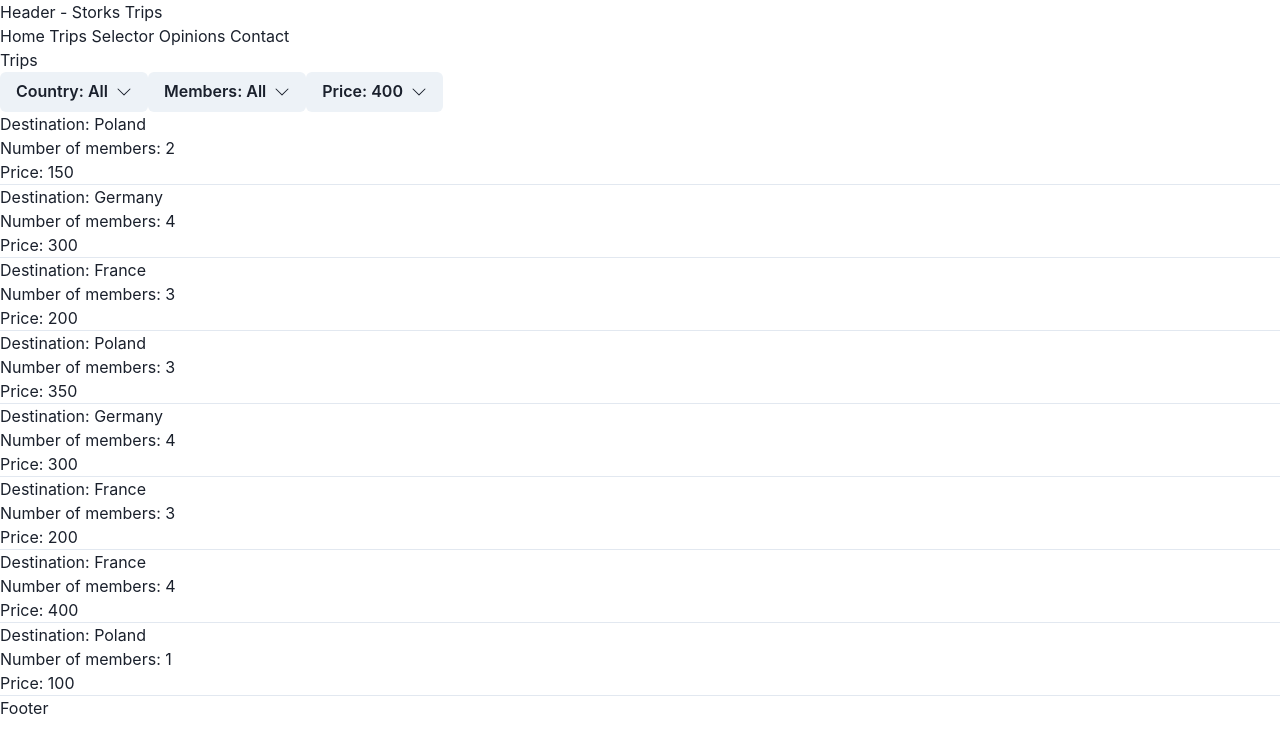
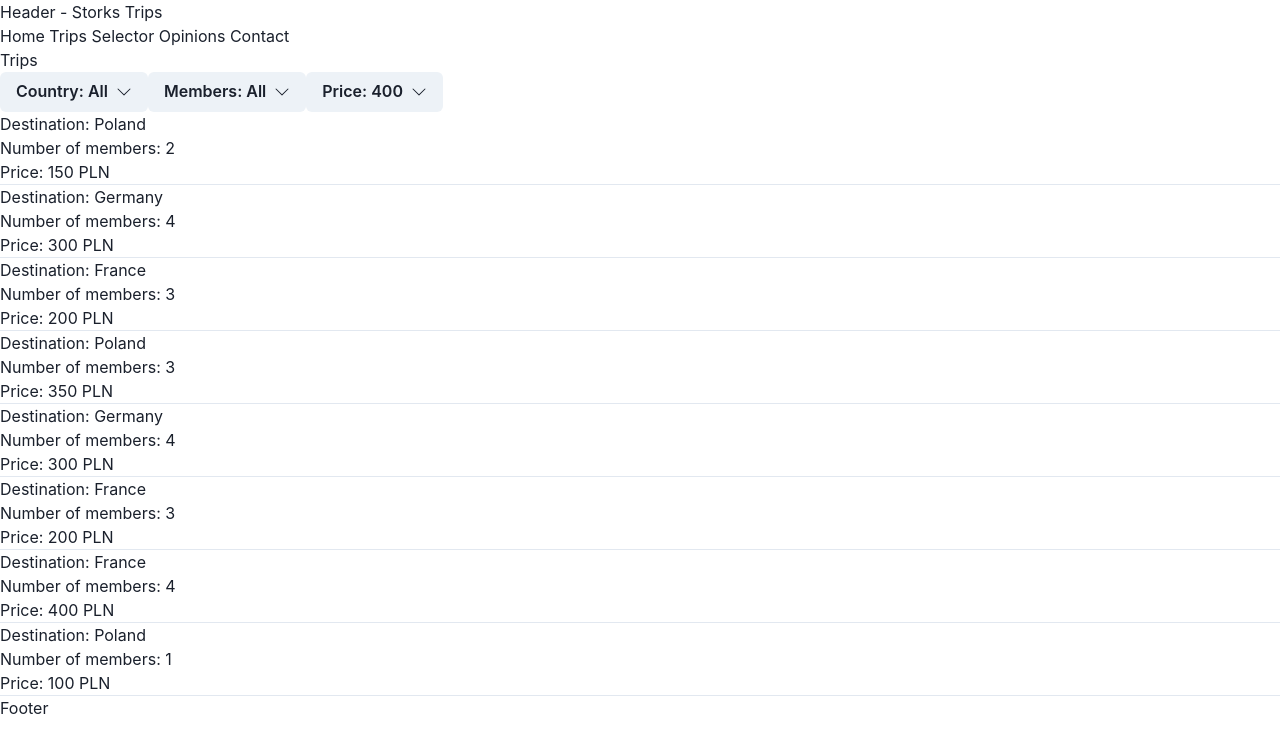
Before and after one commit to PiotrKeska/StorkTravel, a React (Vite) app in the folder storks-trips/: page / in a window 1280 px wide. Shown: the top 752 px of the page. Built offline with nearby package versions, Linux system fonts and the light colour scheme.

Commit message:
Refactor TripsGrid

```diff
--- a/storks-trips/src/TripsBox/TripsGrid.tsx
+++ b/storks-trips/src/TripsBox/TripsGrid.tsx
@@ -11,19 +11,13 @@ const TripsGrid = () => {
 
   return (
     <>
-      {/* {data?.results.map((el) => (
-        <React.Fragment key={el.TripId}>
-          <h4>Destination: {el.Country}</h4>
-          <p>Number of members: {el.Details.NumOfMembers}</p>
-          <p>Price: {el.Details.Price}</p>
-          <hr></hr>
-        </React.Fragment>
-      ))} */}
       {arr?.map((el) => (
         <React.Fragment key={el.TripId}>
           <h4>Destination: {el.Country}</h4>
           <p>Number of members: {el.Details.NumOfMembers}</p>
-          <p>Price: {el.Details.Price}</p>
+          <p>
+            Price: {el.Details.Price} {el.Details.Currency}
+          </p>
           <hr></hr>
         </React.Fragment>
       ))}
```
